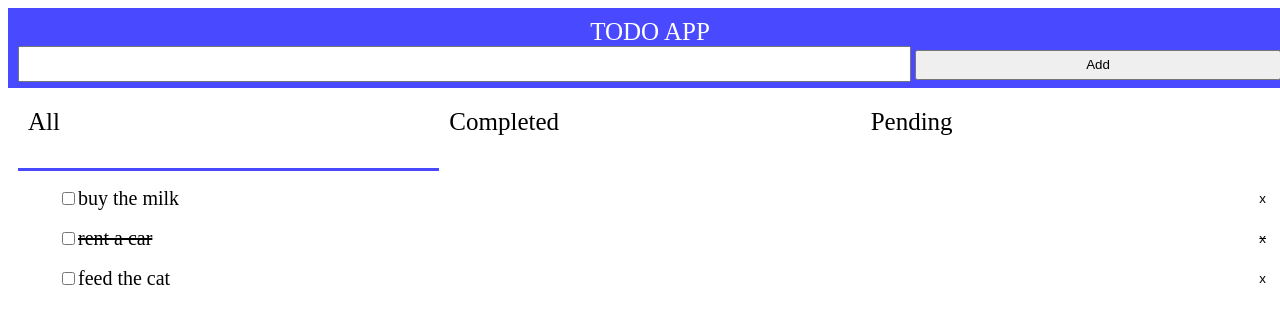
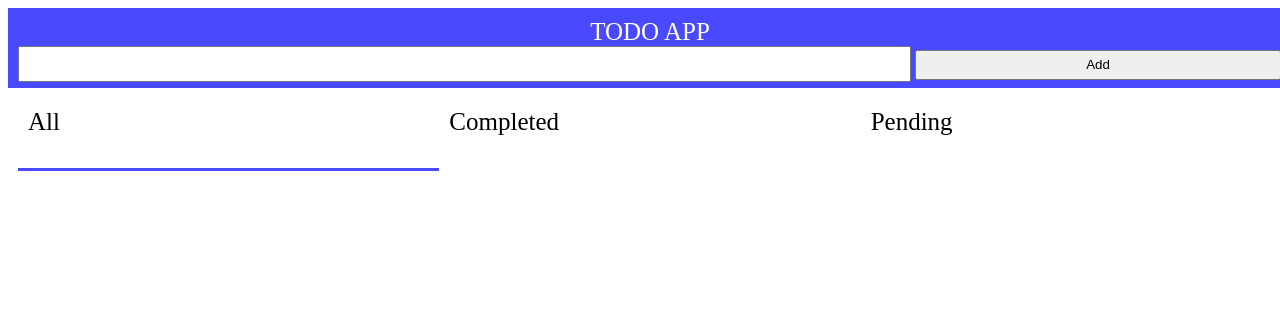
Before and after one commit to yusuf-kh/todoapp, a website: page views/index.html in a window 1280 px wide. Drawn offline with Linux system fonts and the light colour scheme; files that its build step writes are made by us from their sources.

Commit message:
Removed default items from todo list

```diff
--- a/views/index.html
+++ b/views/index.html
@@ -30,9 +30,6 @@
         <div class="todo-list">
             <form>
                 <ul class="tabs" id="todo-list">
-                    <li class="todo-item"><input type="checkbox"> buy the milk<input type="button" value="x" class="close-todo"></li>
-                    <li class="todo-item completed"><input type="checkbox"> rent a car<input type="button" value="x" class="close-todo"></li>
-                    <li class="todo-item"><input type="checkbox"> feed the cat<input type="button" value="x" class="close-todo"></li>
                 </ul>
             </form>
         </div>
```
